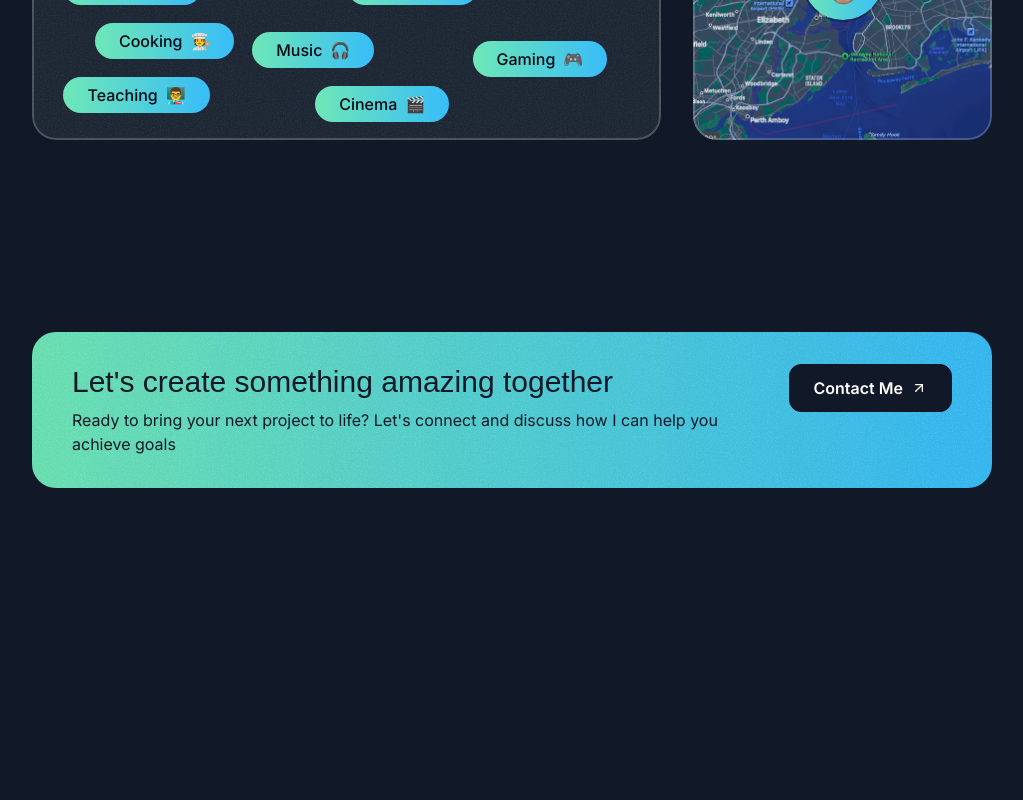
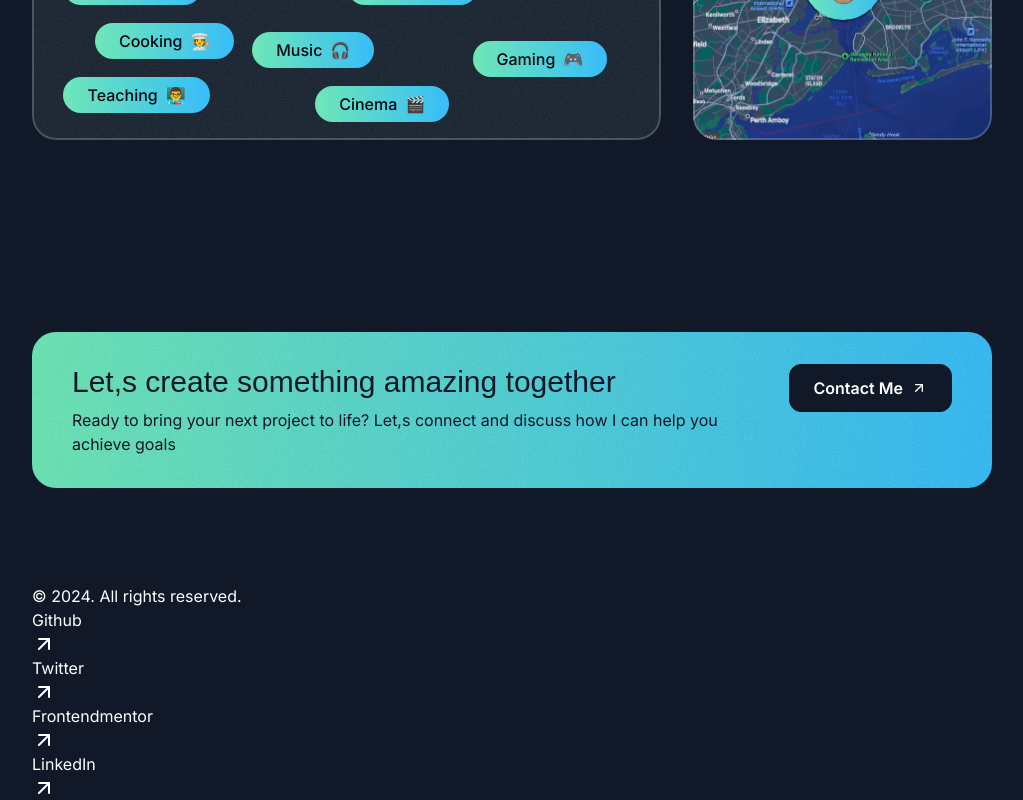
Before and after one commit to Jomagene/Semjo-portfolio, a Next.js app: page / in a window 1280 px wide. Shown: the part 5158-5958 px from the top of the page, without its empty margins (128-1151 px from the left). Before the commit the page ends 5742 px from the top, so only its background shows below. Built offline with nearby package versions, Linux system fonts and the light colour scheme; a web font is replaced by a local one.

Commit message:
Add a footer content

```diff
--- a/src/app/page.tsx
+++ b/src/app/page.tsx
@@ -1,5 +1,6 @@
 import { AboutSection } from "@/sections/About";
 import { ContactSection } from "@/sections/Contact";
+import { Footer } from "@/sections/Footer";
 import { Header } from "@/sections/Header";
 import { HeroSection } from "@/sections/Hero";
 import { ProjectsSection } from "@/sections/Projects";
@@ -16,6 +17,7 @@ export default function Home() {
       <TestimonialsSection />
       <AboutSection />
       <ContactSection />
+      <Footer />
     </main>
   );
 }
--- a/src/sections/Contact.tsx
+++ b/src/sections/Contact.tsx
@@ -10,10 +10,10 @@ export const ContactSection = () => {
             style={{ backgroundImage: `url(${grainImage.src})` }}></div>
           <div>
             <h2 className="font-serif text-2xl md:text-3xl">
-              Let's create something amazing together
+              Let&#44;s create something amazing together
             </h2>
             <p className="text-sm md:text-base mt-2">
-              Ready to bring your next project to life? Let's connect and
+              Ready to bring your next project to life? Let&#44;s connect and
               discuss how I can help you achieve goals
             </p>
           </div>
--- a/src/sections/Footer.tsx
+++ b/src/sections/Footer.tsx
@@ -1,3 +1,32 @@
+import Link from "next/link";
+import ArrowUpRightIcon from "@/assets/icons/arrow-up-right.svg";
+
+const footerLinks = [
+  { title: "Github", href: "https://github.com/Jomagene" },
+  { title: "Twitter", href: "https://x.com/jomagene" },
+  {
+    title: "Frontendmentor",
+    href: "https://www.frontendmentor.io/profile/Jomagene",
+  },
+  { title: "LinkedIn", href: "https://www.linkedin.com/in/jo%C3%ABl-magene/" },
+];
+
 export const Footer = () => {
-  return <div>Footer Section</div>;
+  return (
+    <footer>
+      <div className="container">
+        <div>
+          <div>&copy; 2024. All rights reserved.</div>
+          <nav>
+            {footerLinks.map((link) => (
+              <Link key={link.title} href={link.href}>
+                <span>{link.title}</span>
+                <ArrowUpRightIcon />
+              </Link>
+            ))}
+          </nav>
+        </div>
+      </div>
+    </footer>
+  );
 };
```
